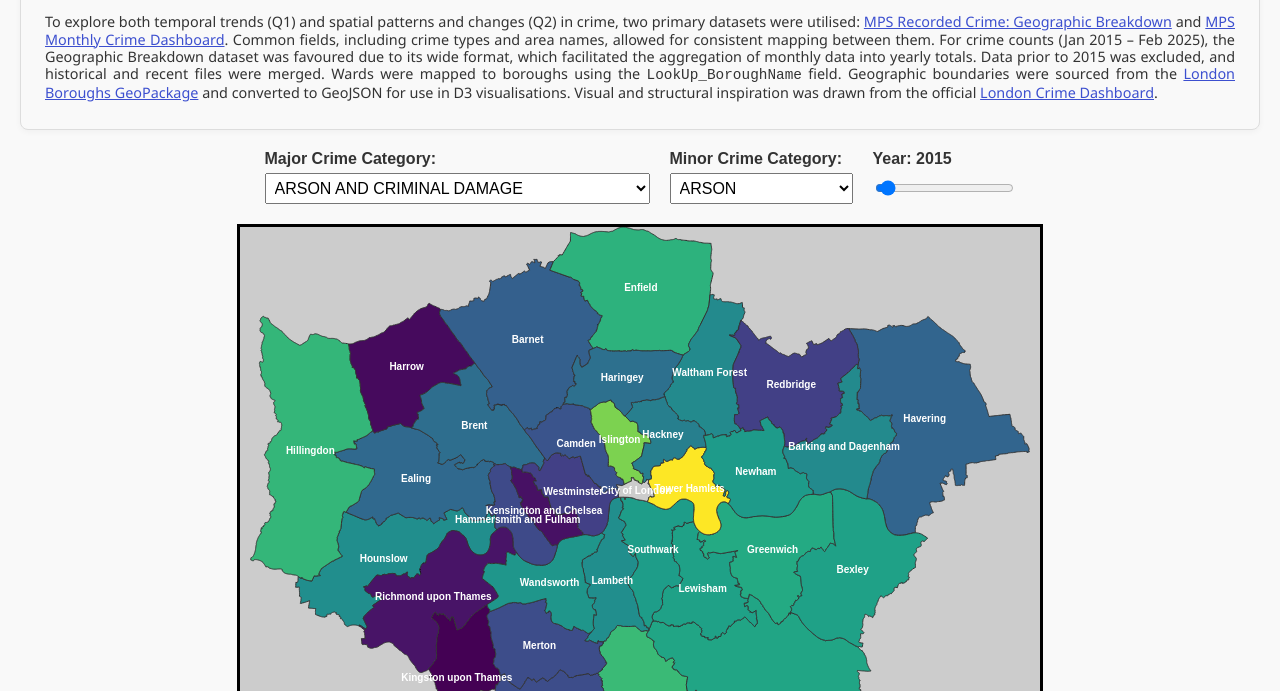
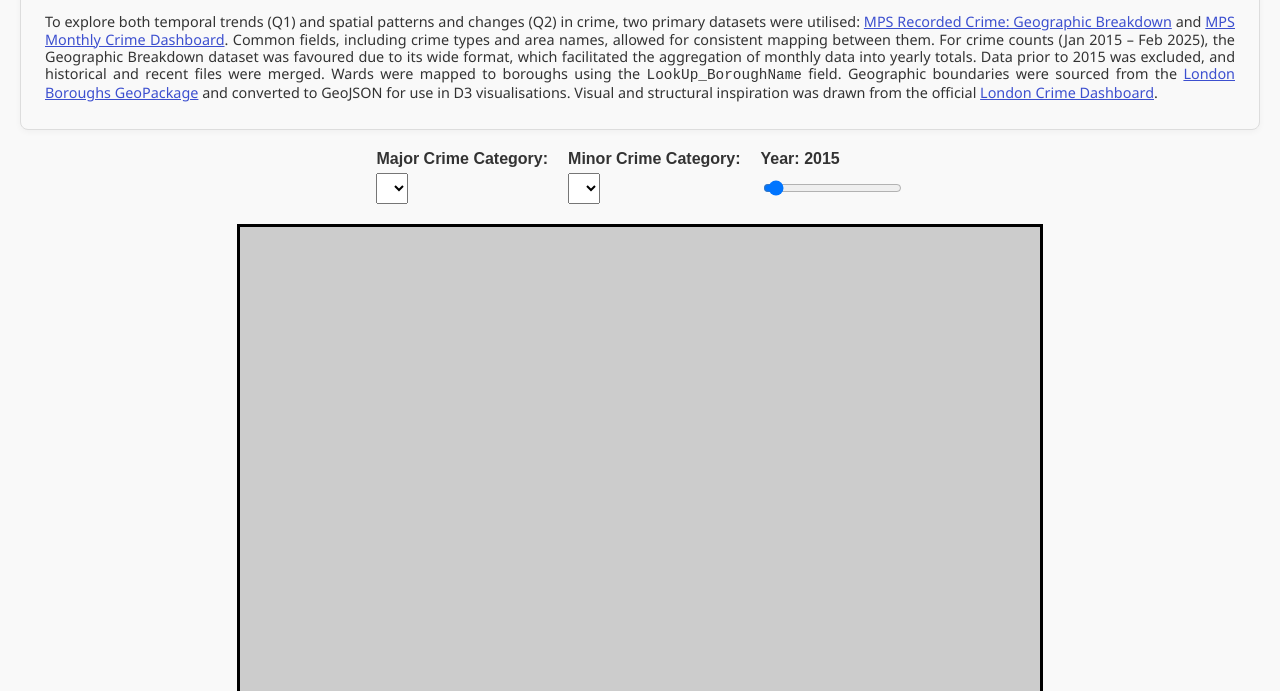
Before and after one commit to Pritika-Talegaonkar/LondonCrime, a plain HTML site: page index.html in a window 1280 px wide. Shown: the part 109-800 px from the top of the page. Drawn offline with nearby package versions, Linux system fonts and the light colour scheme.

Commit message:
commented extra line

```diff
--- a/index.html
+++ b/index.html
@@ -170,7 +170,7 @@
 
   <div id="map" aria-label="Map showing London Boroughs choropleth" role="img"></div>
 
-  <script src="https://d3js.org/d3.v7.min.js"></script>
+  <!-- <script src="https://d3js.org/d3.v7.min.js"></script> -->
   <script>
     // MAP Dimensions
     const width = 800;
```
